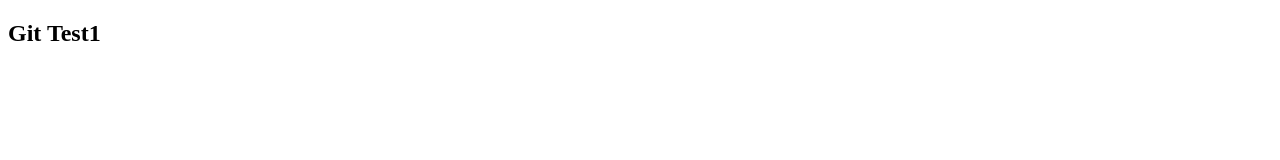
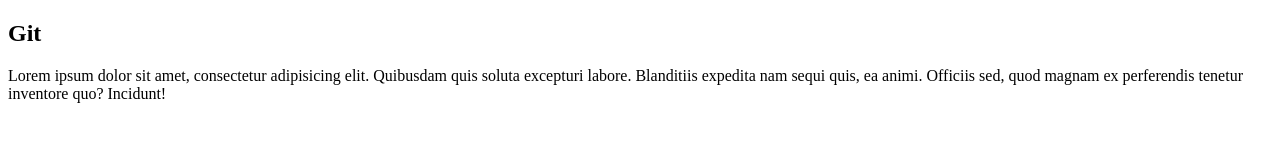
Before and after one commit to lilithsamael8/git_test1, a plain HTML site: page index.html in a window 1280 px wide. Drawn offline with Linux system fonts and the light colour scheme.

Commit message:
Sdelali izmeneniya v fayle index

```diff
--- a/index.html
+++ b/index.html
@@ -5,6 +5,7 @@
 	<title>Git</title>
 </head>
 <body>
-	<h2>Git Test1</h2>
+	<h2>Git</h2>
+	<p>Lorem ipsum dolor sit amet, consectetur adipisicing elit. Quibusdam quis soluta excepturi labore. Blanditiis expedita nam sequi quis, ea animi. Officiis sed, quod magnam ex perferendis tenetur inventore quo? Incidunt!</p>
 </body>
 </html>
```
